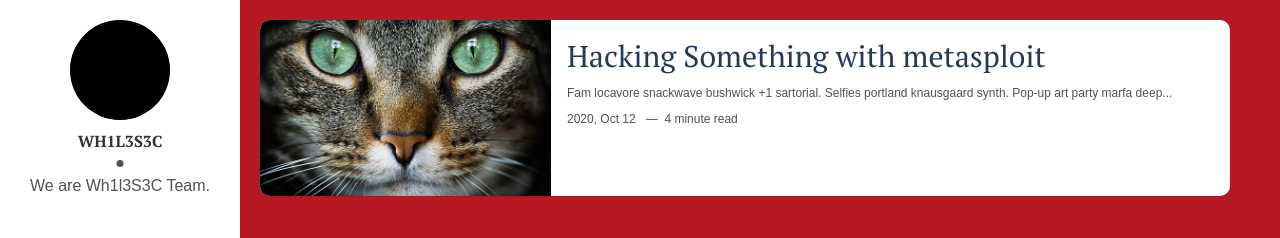
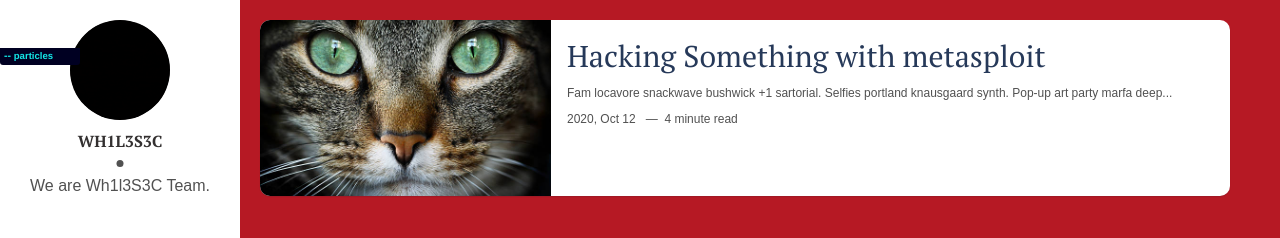
Before and after one commit to WhileSEC/whilesec, a Jekyll site: the page built from index.html, in a window 1280 px wide. Shown: the top 238 px of the page. Built offline with Jekyll 4.4.1, drawn with Linux system fonts in a browser that asks for light colours; the list of posts is cut into pages by our own code.

Commit message:
adding some new code

```diff
--- a/_layouts/default.html
+++ b/_layouts/default.html
@@ -11,4 +11,7 @@
     {% include analytics.html %}
   </body>
 </div>
+<div class="count-particles">
+  <span class="js-count-particles">--</span> particles
+</div>
 </html>
```
